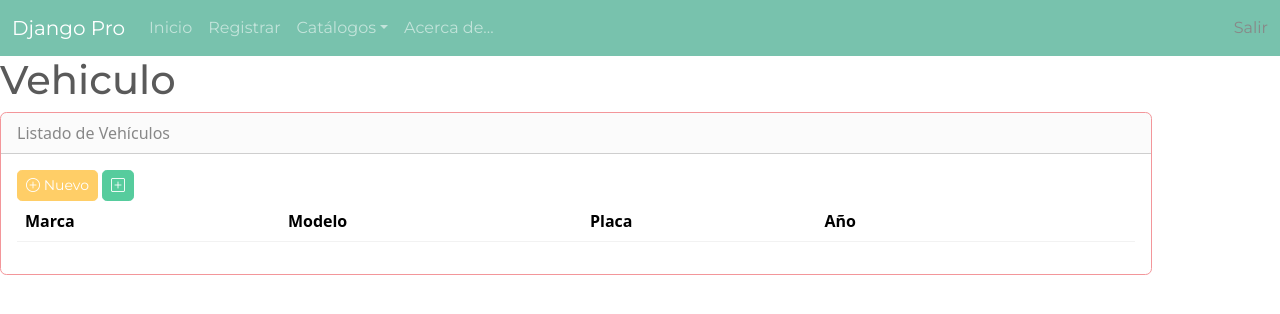
After one commit to Kento182/Django-4.2, a Django app: page /control/vehicles/ in a window 1280 px wide. The commit adds this page. Shown: the top 314 px of the page. Run offline with Django 4.2, Linux system fonts and the light colour scheme; the visitor is signed in with stand-in values (Sample User, id 1); lists and menus that the app fills with data are empty; some libraries are stand-ins or nearby versions.

Commit message:
CRUD Vehículo (Listar Todos) Mostrar Sólo Registros de Usuario Activo

```diff
--- /dev/null
+++ b/ctrl_comb/templates/ctrl_comb/vehiculo.html
@@ -0,0 +1,46 @@
+{% extends 'base.html' %}
+
+{% block contenido %}
+
+{% include 'fragments/titulo.html' with titulo="Vehiculo" %}
+
+    {% include 'fragments/card_start.html' with header="Listado de Vehículos" %}
+    <a href="{% url 'control:modelo_new' %}" class="btn btn-sm btn-warning"><i class="bi bi-plus-circle"></i> Nuevo</a>
+    <button type="button" class="btn btn-success btn-sm" onclick="abrir_modal('{% url 'control:modelo_new_modal' %}')">
+        <i class="bi bi-plus-square"></i>
+    </button>
+    <table id="tbl" class="table table-striped table-hover">
+        <thead>
+            <tr>
+                <th>Marca</th>
+                <th>Modelo</th>
+                <th>Placa</th>
+                <th>Año</th>
+                <th></th>
+                <th></th>
+            </tr>
+        </thead>
+        <tbody>
+
+
+        </tbody>
+    </table>
+    {% include 'fragments/card_finish.html' %}
+
+{% endblock contenido %}
+
+{% block js %}
+{% endblock js %}
+
+{% comment %} DataTable {% endcomment %}
+{% block dtName %}#tbl{% endblock dtName %}
+{% block dtColumns %}
+    { data:"mark" },
+    { data:"modelo" },
+    { data:"register" },
+    { data:"year" }
+{% endblock dtColumns %}
+{% block dtUrl %}{% url 'control:vehiculo_dt' %}{% endblock dtUrl %}
+{% block dtUrlEdit %}/control/models/edit-modal{% endblock dtUrlEdit %}
+{% block dtUrlDelete %}{% url 'control:modelo_list' %}delete/{% endblock dtUrlDelete %}
+{% block dtDescDelete %}mark,modelo,register,year{% endblock dtDescDelete %}
--- a/ctrl_comb/urls.py
+++ b/ctrl_comb/urls.py
@@ -14,4 +14,7 @@ urlpatterns = [
     path('models/edit-modal/<int:pk>', ModeloEditModal.as_view(), name="modelo_edit_modal"),
     path('models/delete/<int:pk>', ModeloDelete.as_view(), name="modelo_delete"),
     path("models/dt", modelo_dt, name="modelo_dt"),
+
+    path('vehicles/', VehiculoList.as_view(), name="vehiculo_list"),
+    path('vehicles/dt', vehiculo_dt, name="vehiculo_dt"),
 ]
--- a/ctrl_comb/views.py
+++ b/ctrl_comb/views.py
@@ -1,6 +1,6 @@
 from django.forms.models import BaseModelForm
 from django.shortcuts import render
-from django.views.generic import ListView, CreateView, UpdateView, DeleteView
+from django.views.generic import ListView, CreateView, UpdateView, DeleteView, TemplateView
 from django.urls import reverse_lazy
 from django.db.models import Q
 from django.core.paginator import Paginator, EmptyPage, PageNotAnInteger
@@ -213,3 +213,61 @@ def modelo_dt(request):
 
     context["datos"] = datos
     return JsonResponse(context,safe=False)
+
+
+class VehiculoList(SinAutorizacion, TemplateView):
+    template_name="ctrl_comb/vehiculo.html"
+    login_url="core:home"
+    permission_required="ctrl_comb.view_vehiculo"
+
+
+@login_required(login_url="usuarios:login")
+@permission_required("ctrl_comb.view_vehiculo")
+def vehiculo_dt(request):
+    context = {}
+    datos = request.GET
+
+    draw = int(datos.get("draw"))
+    start = int(datos.get("start"))
+    length = int(datos.get("length"))
+    search = datos.get("search[value]")
+
+    if request.user.is_superuser:
+        registros = Vehiculo.objects.all()
+    else:
+        registros = Modelo.objects.filter(uc = request.user)
+
+    if search:
+        registros = registros.filter(
+            Q(modelo__mark__decript__icontains=search) |
+            Q(modelo__descript__icontains=search) |
+            Q(register__icontains=search) |
+            Q(year__icontains=search)
+        )
+
+    recordsTotal = registros.count()
+    # recordsFiltered = recordsTotal
+
+    context["draw"] = draw
+    context["recordsTotal"] = recordsTotal
+    context["recordsFiltered"] = recordsTotal
+
+    reg = registros[start:start + length]
+    paginator = Paginator(reg,length)
+
+    try:
+        obj = paginator.page(draw).object_list
+    except PageNotAnInteger:
+        obj = paginator.page(draw).object_list
+    except EmptyPage:
+        obj = paginator.page(paginator.num_pages).object_list
+
+    datos = [
+        {
+            "id" : o.id, "mark":o.modelo.mark.decript, "modelo":o.modelo.descript,
+            "register":o.register, "year":o.year
+        } for o in obj
+    ]
+
+    context["datos"] = datos
+    return JsonResponse(context,safe=False)
--- a/templates/fragments/menu.html
+++ b/templates/fragments/menu.html
@@ -41,7 +41,9 @@
                           {% if perms.ctrl_comb.view_modelo %}
                           <a class="dropdown-item" href="{% url 'control:modelo_list' %}">Modelos</a>
                           {% endif %}
-                          <a class="dropdown-item" href="#">Vehículos</a>
+                          {% if perms.ctrl_comb.view_vehiculo %}
+                          <a class="dropdown-item" href="{% url 'control:vehiculo_list' %}">Vehículos</a>
+                          {% endif %}
                           <div class="dropdown-divider"></div>
                           <a class="dropdown-item" href="#">Separated link</a>
                         </div>
```
